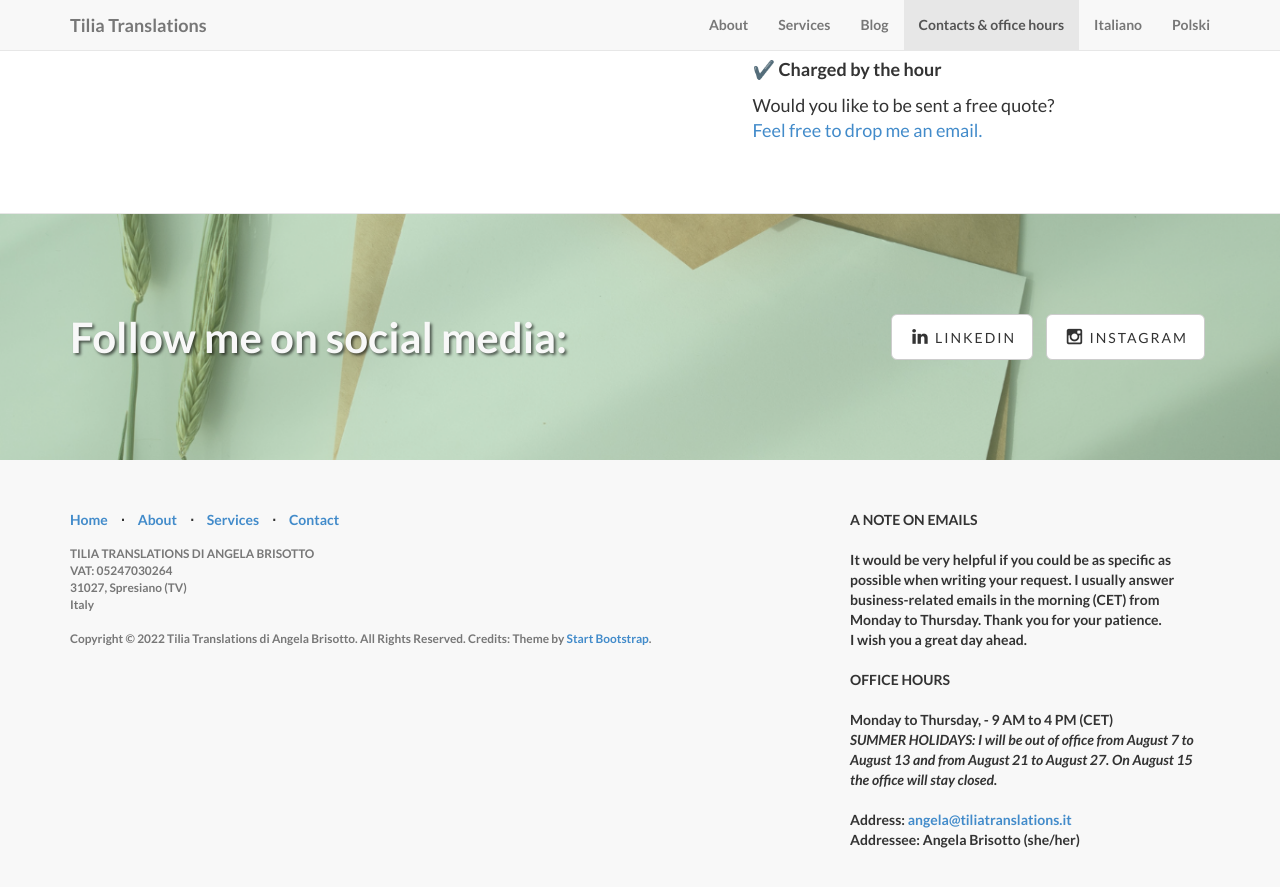
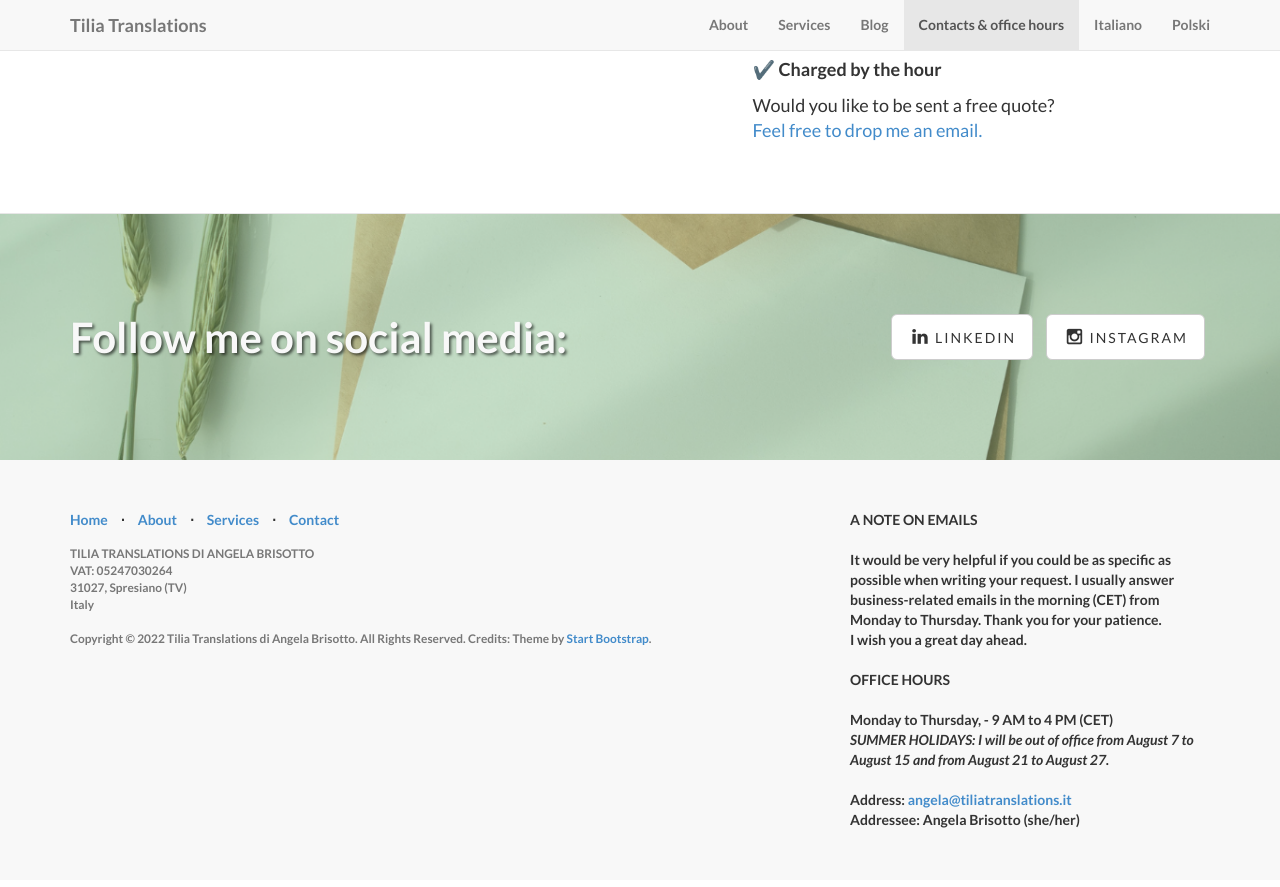
Before and after one commit to angelatiliatranslations/englishversion, a Jekyll site: the page built from index.html, in a window 1280 px wide and 900 px high, scrolled down 5167 px. Shown: the top 887 px of the window. Built offline with Jekyll 4.4.1, drawn with Linux system fonts in a browser that asks for light colours; nearby versions of some CDN libraries; library files that are not in the unit come from our copies.

Commit message:
Update _config.yml

```diff
--- a/_config.yml
+++ b/_config.yml
@@ -37,7 +37,7 @@ credits: |
   <br>
   Monday to Thursday, - 9 AM to 4 PM (CET)
   <br>
-  <em>SUMMER HOLIDAYS: I will be out of office from August 7 to August 13 and from August 21 to August 27. On August 15 the office will stay closed.</em>
+  <em>SUMMER HOLIDAYS: I will be out of office from August 7 to August 15 and from August 21 to August 27.</em>
   <br>
   <br>
   Address: <a href="mailto:angela@tiliatranslations.it">angela@tiliatranslations.it</a>
```
